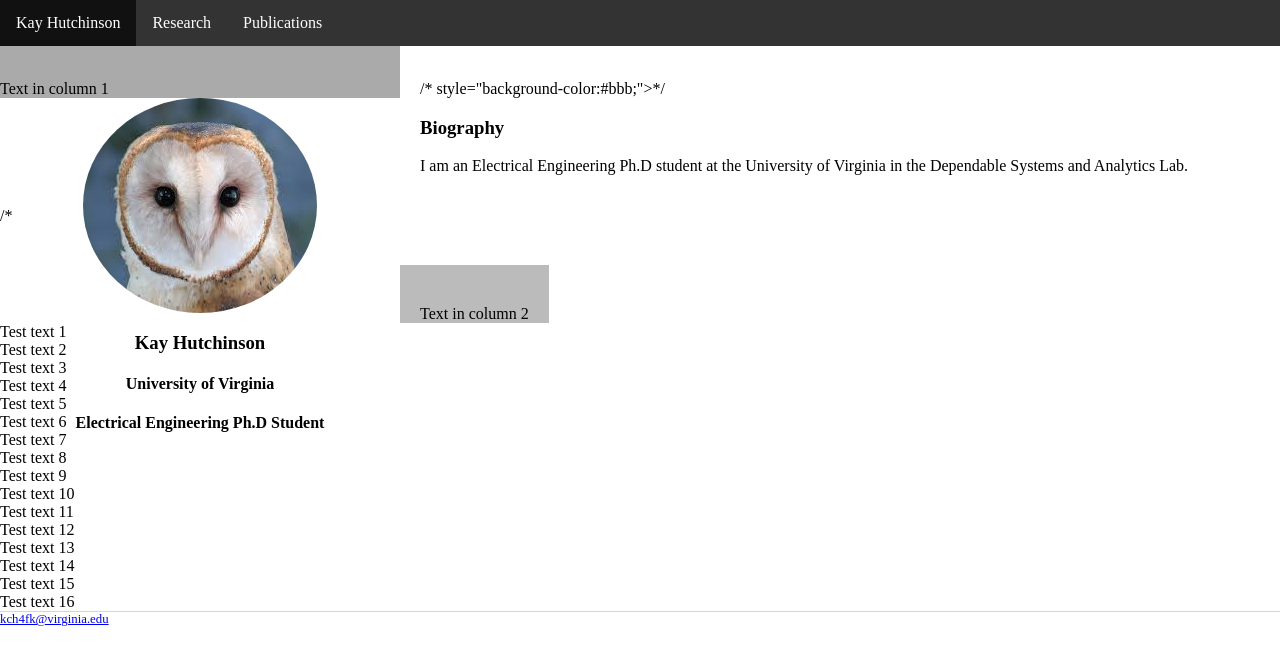
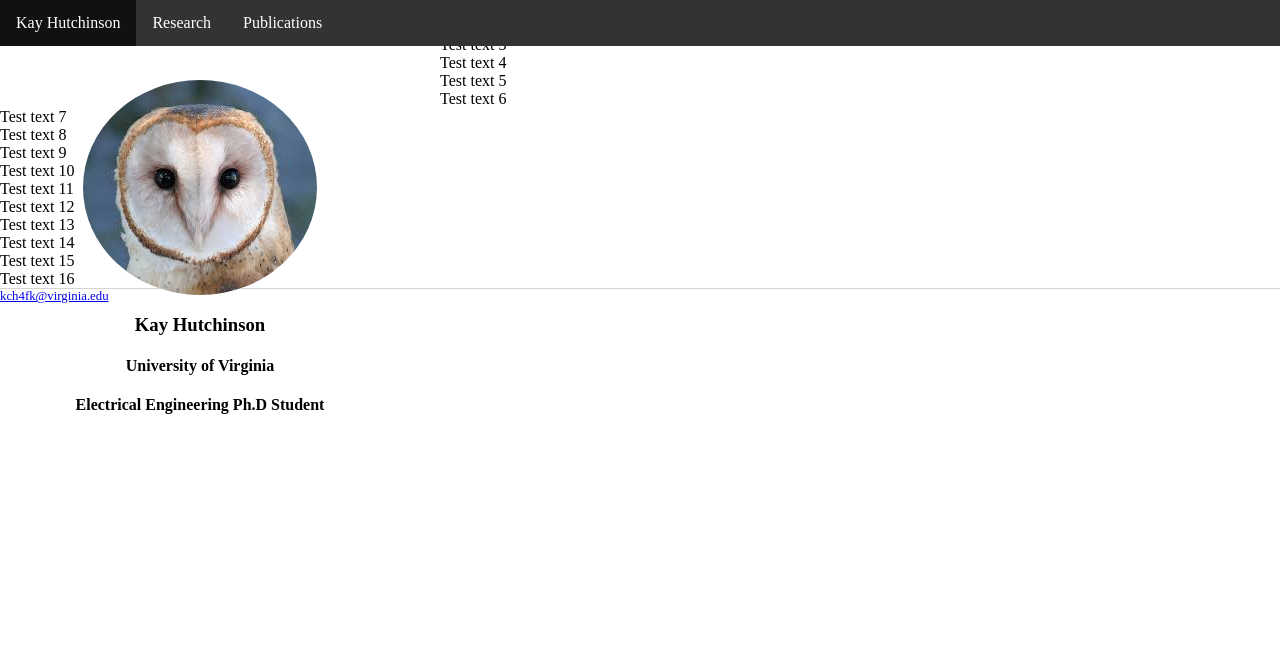
Before and after one commit to kch4fk/kch4fk.github.io, a Jekyll site: the page built from index.html, in a window 1280 px wide. Shown: the top 665 px of the page. Built offline with Jekyll 4.4.1, drawn with Linux system fonts in a browser that asks for light colours.

Commit message:
Update index.html

```diff
--- a/index.html
+++ b/index.html
@@ -5,14 +5,14 @@ title: Kay Hutchinson
 
 <div class="row">
 
-	<div class="column left"> /* style="background-color:#aaa;">*/
+	<div class="column left"> <!-- style="background-color:#aaa;">-->
 		<img class="image" align="middle" src="https://github.com/kch4fk/kch4fk.github.io/blob/master/barn%20owl.jpg?raw=true" alt="Picture">
 		<h3><center>Kay Hutchinson</center></h3>
 		<h4><center>University of Virginia</center></h4>
 		<h4><center>Electrical Engineering Ph.D Student</center></h4>
 	</div>
 
-	<div class="column right"> /* style="background-color:#bbb;">*/
+	<div class="column right"> <!-- style="background-color:#bbb;">->
 		<h3>Biography</h3>
 		<p><center>I am an Electrical Engineering Ph.D student at the University of Virginia in the Dependable Systems and Analytics Lab.</center></p>
 	</div>
@@ -27,7 +27,7 @@ title: Kay Hutchinson
 	<!--<p>Text <em>emphasis</em> Text <a href="/about">Read more</a></p>-->
 </div><!-- /.blurb -->
 
-/*<div class="row">
+<!--<div class="row">
 
   <div class="column left" style="background-color:#aaa;">
   Text in column 1
@@ -36,7 +36,7 @@ title: Kay Hutchinson
   <div class="column right" style="background-color:#bbb;">
   Text in column 2
   </div>
-</div>
+</div> -->
 
 Test text 1
 <br/>
```
